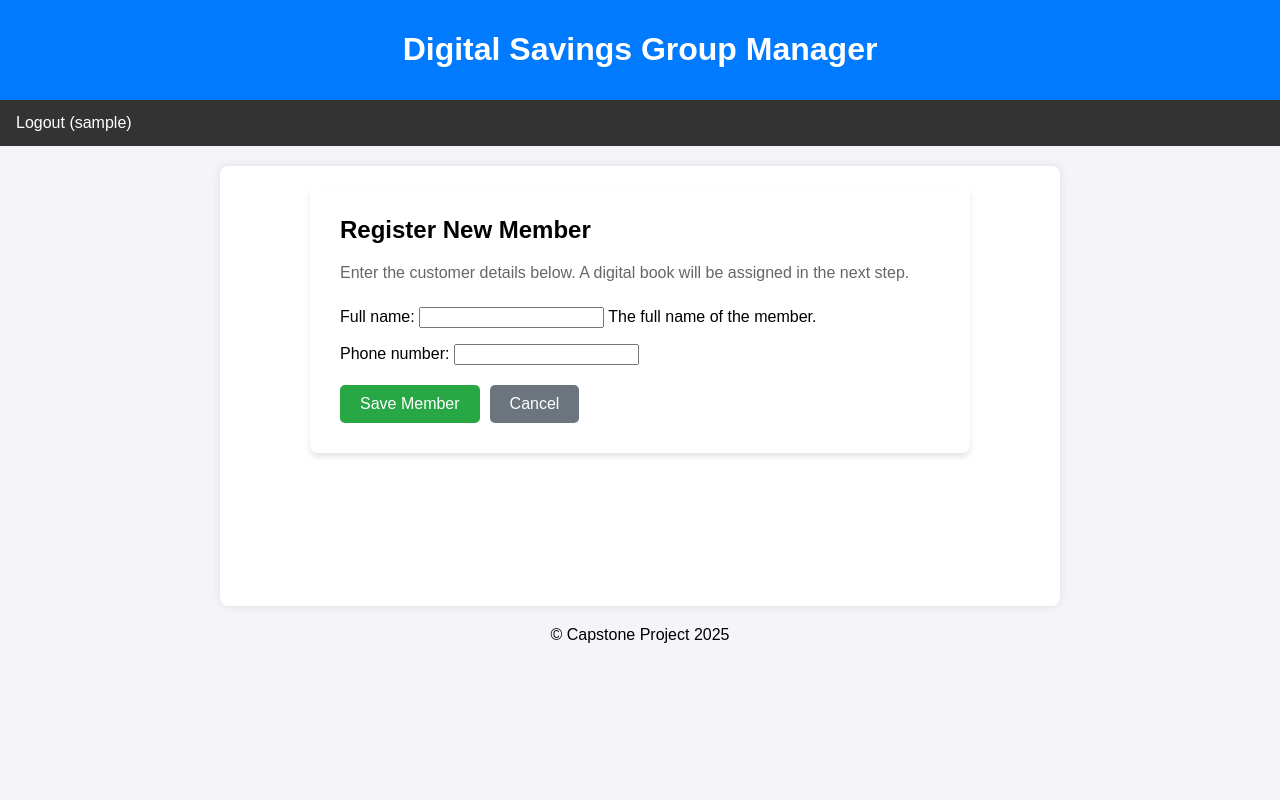
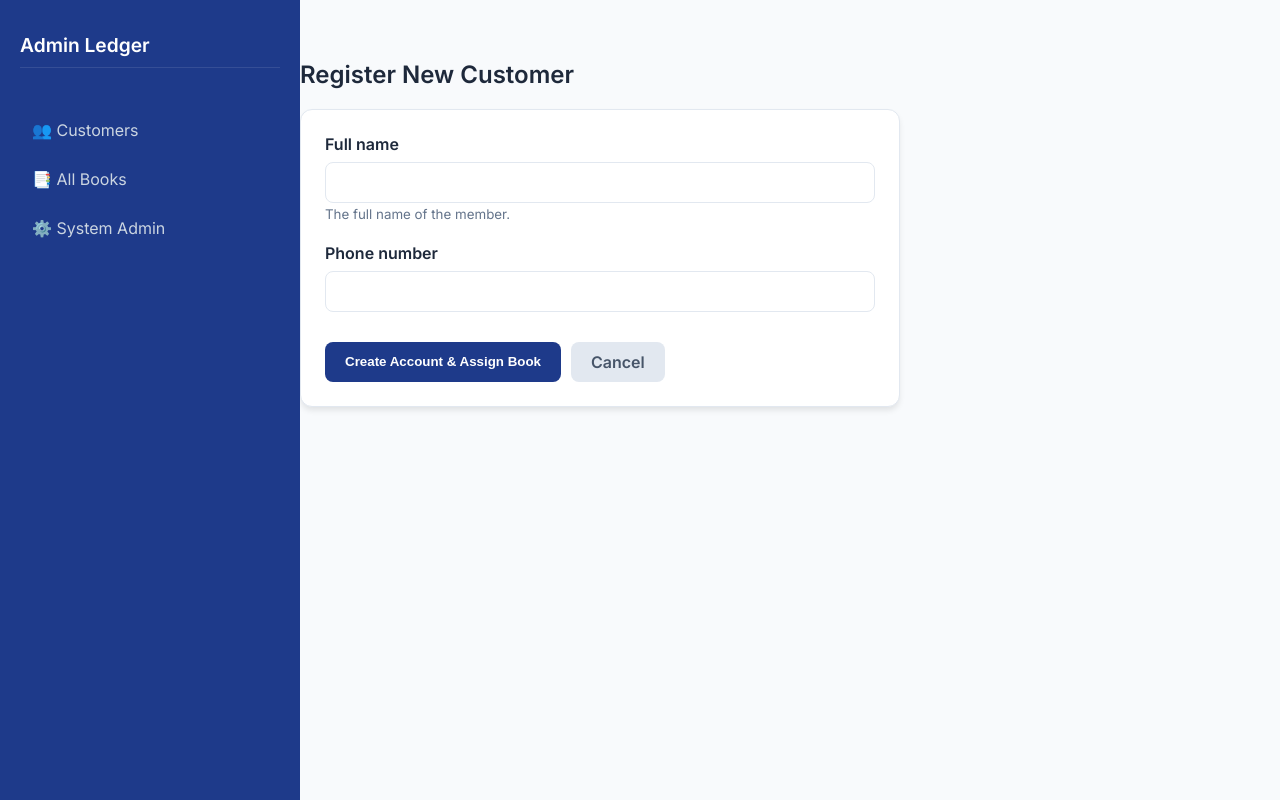
Before and after one commit to joedrake0909/Alx_Capstone_Project, a Django app: page /app/members/new/ in a window 1280 px wide. Run offline with Django 5.2, Linux system fonts and the light colour scheme; the visitor is signed in with stand-in values (Sample User, id 1).

Commit message:
UI REFACTOR: Implemented high-fidelity Fintech theme, sidebar navigation, and 31-row digital ledger sheet.

```diff
--- a/groups/templates/groups/member_form.html
+++ b/groups/templates/groups/member_form.html
@@ -1,27 +1,29 @@
 {% extends "base.html" %}
-
-{% block title %}Register Member{% endblock %}
-
 {% block content %}
-<div style="max-width: 600px; margin: 0 auto; background: white; padding: 30px; border-radius: 8px; box-shadow: 0 4px 6px rgba(0,0,0,0.1);">
-    <h2 style="margin-top: 0;">Register New Member</h2>
-    <p style="color: #666; margin-bottom: 25px;">Enter the customer details below. A digital book will be assigned in the next step.</p>
-
+<div style="max-width: 600px;">
+    <h2 style="margin-bottom: 20px;">Register New Customer</h2>
+    <div class="card">
         <form method="post">
             {% csrf_token %}
-
-        <div style="margin-bottom: 15px;">
-            {{ form.as_p }}
+            {% for field in form %}
+                <div style="margin-bottom: 20px;">
+                    <label style="display: block; font-weight: 600; margin-bottom: 8px;">{{ field.label }}</label>
+                    <div style="width: 100%;">
+                        {{ field }}
                     </div>
-
-        <div style="display: flex; gap: 10px; margin-top: 20px;">
-            <button type="submit" style="background-color: #28a745; color: white; border: none; padding: 10px 20px; border-radius: 5px; cursor: pointer; font-size: 16px;">
-                Save Member
-            </button>
-            <a href="{% url 'member_list' %}" style="background-color: #6c757d; color: white; padding: 10px 20px; text-decoration: none; border-radius: 5px; font-size: 16px;">
-                Cancel
-            </a>
+                    {% if field.help_text %}<small style="color: var(--secondary);">{{ field.help_text }}</small>{% endif %}
+                </div>
+            {% endfor %}
+            <div style="display: flex; gap: 10px; margin-top: 30px;">
+                <button type="submit" class="btn btn-primary">Create Account & Assign Book</button>
+                <a href="{% url 'member_list' %}" class="btn" style="background: #e2e8f0; color: #475569;">Cancel</a>
             </div>
         </form>
     </div>
+</div>
+
+<style>
+    input { width: 100%; padding: 12px; border: 1px solid var(--border); border-radius: 8px; box-sizing: border-box; }
+    input:focus { outline: none; border-color: var(--primary); box-shadow: 0 0 0 3px rgba(30, 58, 138, 0.1); }
+</style>
 {% endblock %}
--- a/templates/base.html
+++ b/templates/base.html
@@ -2,38 +2,45 @@
 <html lang="en">
 <head>
     <meta charset="UTF-8">
-    <title>{% block title %}Savings Platform{% endblock %}</title>
+    <meta name="viewport" content="width=device-width, initial-scale=1.0">
+    <title>{% block title %}Digital Ledger{% endblock %}</title>
+    <link href="https://fonts.googleapis.com/css2?family=Inter:wght@300;400;600&display=swap" rel="stylesheet">
     <style>
-        /* Simple inline CSS for basic readability */
-        body { font-family: Arial, sans-serif; margin: 0; padding: 0; background-color: #f4f4f9; }
-        header { background-color: #007bff; color: white; padding: 10px 20px; text-align: center; }
-        nav { background-color: #333; overflow: hidden; }
-        nav a { float: left; display: block; color: white; text-align: center; padding: 14px 16px; text-decoration: none; }
-        nav a:hover { background-color: #ddd; color: black; }
-        .container { padding: 20px; max-width: 800px; margin: 20px auto; background: white; border-radius: 8px; box-shadow: 0 0 10px rgba(0,0,0,0.1); }
-        .content { min-height: 400px; }
+        :root {
+            --primary: #1e3a8a; --secondary: #64748b; --success: #22c55e;
+            --bg: #f8fafc; --white: #ffffff; --border: #e2e8f0;
+        }
+        body { font-family: 'Inter', sans-serif; background-color: var(--bg); margin: 0; display: flex; color: #1e293b; }
+        .sidebar { width: 260px; background: var(--primary); height: 100vh; position: fixed; color: white; padding: 20px; }
+        .sidebar h1 { font-size: 1.2rem; margin-bottom: 40px; border-bottom: 1px solid rgba(255,255,255,0.1); padding-bottom: 10px; }
+        .nav-link { display: block; color: #cbd5e1; text-decoration: none; padding: 12px; border-radius: 8px; margin-bottom: 5px; transition: 0.3s; }
+        .nav-link:hover { background: rgba(255,255,255,0.1); color: white; }
+        .main-content { margin-left: 260px; width: calc(100% - 260px); padding: 40px; }
+        .card { background: var(--white); border-radius: 12px; border: 1px solid var(--border); box-shadow: 0 4px 6px -1px rgba(0,0,0,0.1); padding: 24px; }
+        .btn { padding: 10px 20px; border-radius: 8px; border: none; cursor: pointer; font-weight: 600; text-decoration: none; display: inline-block; }
+        .btn-primary { background: var(--primary); color: white; }
+        .btn-success { background: var(--success); color: white; }
+        table { width: 100%; border-collapse: collapse; margin-top: 20px; }
+        th { text-align: left; padding: 12px; border-bottom: 2px solid var(--border); color: var(--secondary); font-size: 0.85rem; text-transform: uppercase; }
+        td { padding: 16px 12px; border-bottom: 1px solid var(--border); }
+        .badge { padding: 4px 10px; border-radius: 20px; font-size: 0.75rem; font-weight: 600; }
+        .badge-active { background: #dcfce7; color: #166534; }
     </style>
 </head>
 <body>
-    <header>
-        <h1>Digital Savings Group Manager</h1>
-    </header>
-
-    <nav>
-        {% if user.is_authenticated %}
-            <a href="{% url 'logout' %}">Logout ({{ user.username }})</a>
-            {% else %}
-            <a href="{% url 'login' %}">Login</a>
+    <div class="sidebar">
+        <h1>Admin Ledger</h1>
+        <a href="{% url 'member_list' %}" class="nav-link">👥 Customers</a>
+        <a href="#" class="nav-link">📑 All Books</a>
+        <a href="/admin/" class="nav-link">⚙️ System Admin</a>
+    </div>
+    <div class="main-content">
+        {% if messages %}
+            {% for message in messages %}
+                <div style="padding: 15px; background: #dcfce7; border-left: 5px solid var(--success); margin-bottom: 20px;">{{ message }}</div>
+            {% endfor %}
         {% endif %}
-    </nav>
-
-    <div class="container content">
-        {% block content %}
-        {% endblock content %}
+        {% block content %}{% endblock %}
     </div>
-
-    <footer>
-        <p style="text-align: center; margin-top: 20px;">&copy; Capstone Project 2025</p>
-    </footer>
 </body>
 </html>
```
Also changed, not shown: groups/templates/groups/member_list.html (+22 -24 lines), templates/groups/entry_form.html (added, +13 -0 lines). Lines whose indentation alone changed are shown as unchanged.
